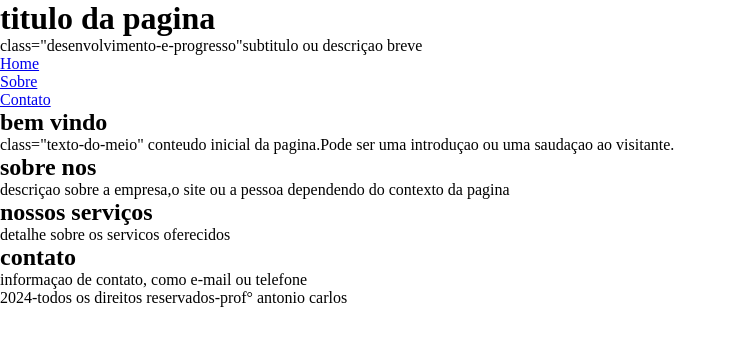
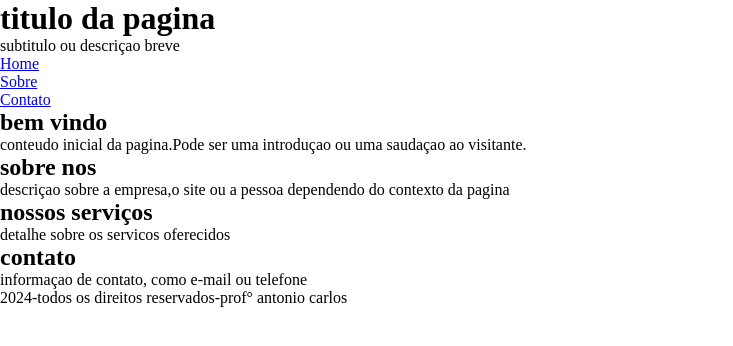
Before and after one commit to mahmary/teste-, a plain HTML site: page index.html in a window 1280 px wide. Shown: the whole page, without its empty margins (0-733 px from the left). Drawn offline with Linux system fonts and the light colour scheme.

Commit message:
arrumado

```diff
--- a/index.html
+++ b/index.html
@@ -11,7 +11,7 @@
  <!--cabeçalho da pagina-->
   <header>
     <h1 class="colegio-do-porto">titulo da pagina </h1>
-<p> class="desenvolvimento-e-progresso"subtitulo ou descriçao breve </p>
+<p class="desenvolvimento-e-progresso">subtitulo ou descriçao breve</p>
 </header>
 </body>
 
@@ -31,7 +31,7 @@
 <main>
     <section class="primeiro conteudo" id="home">
         <h2 class="escola-subtitulo"> bem vindo </h2>
-        <p>class="texto-do-meio" conteudo inicial da pagina.Pode ser uma introduçao ou uma saudaçao ao visitante.</p>
+        <p class="texto-do-meio"> conteudo inicial da pagina.Pode ser uma introduçao ou uma saudaçao ao visitante.</p>
     </section>
 
 <section id="Sobre">
```
